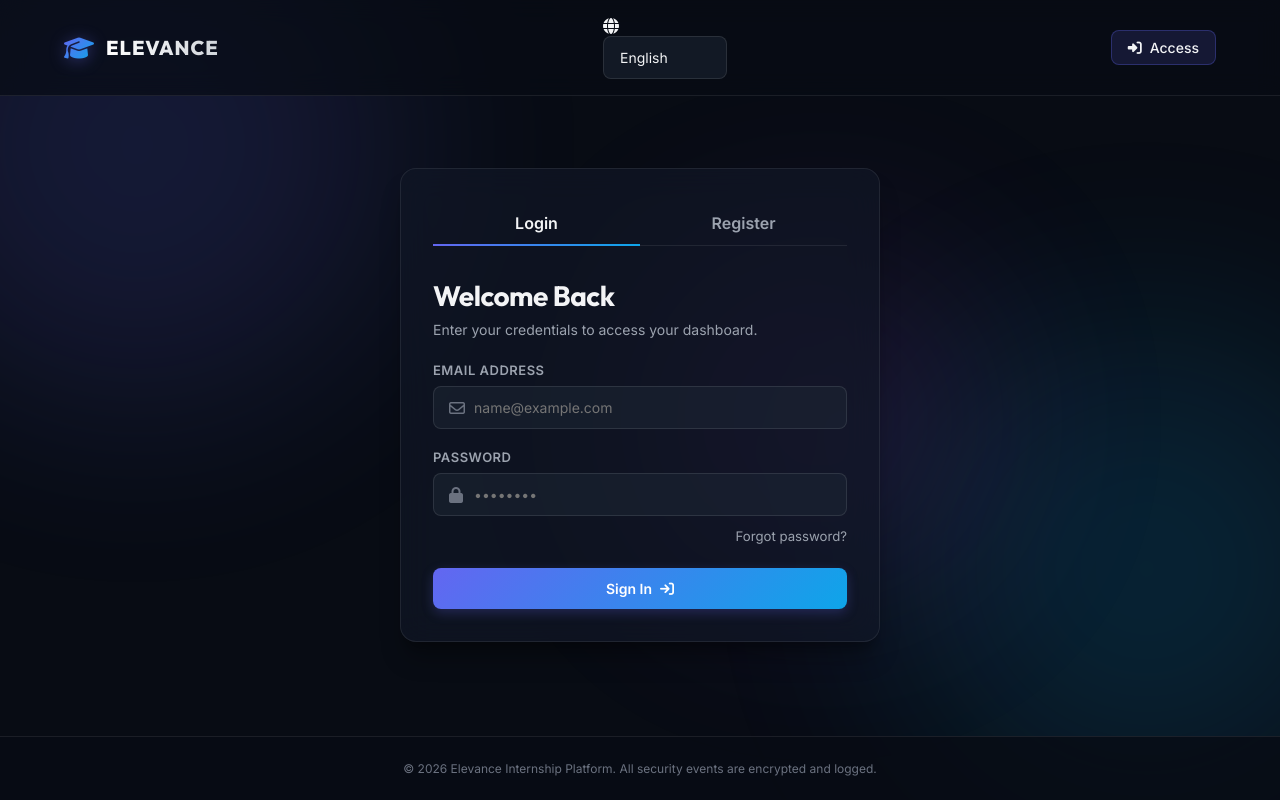
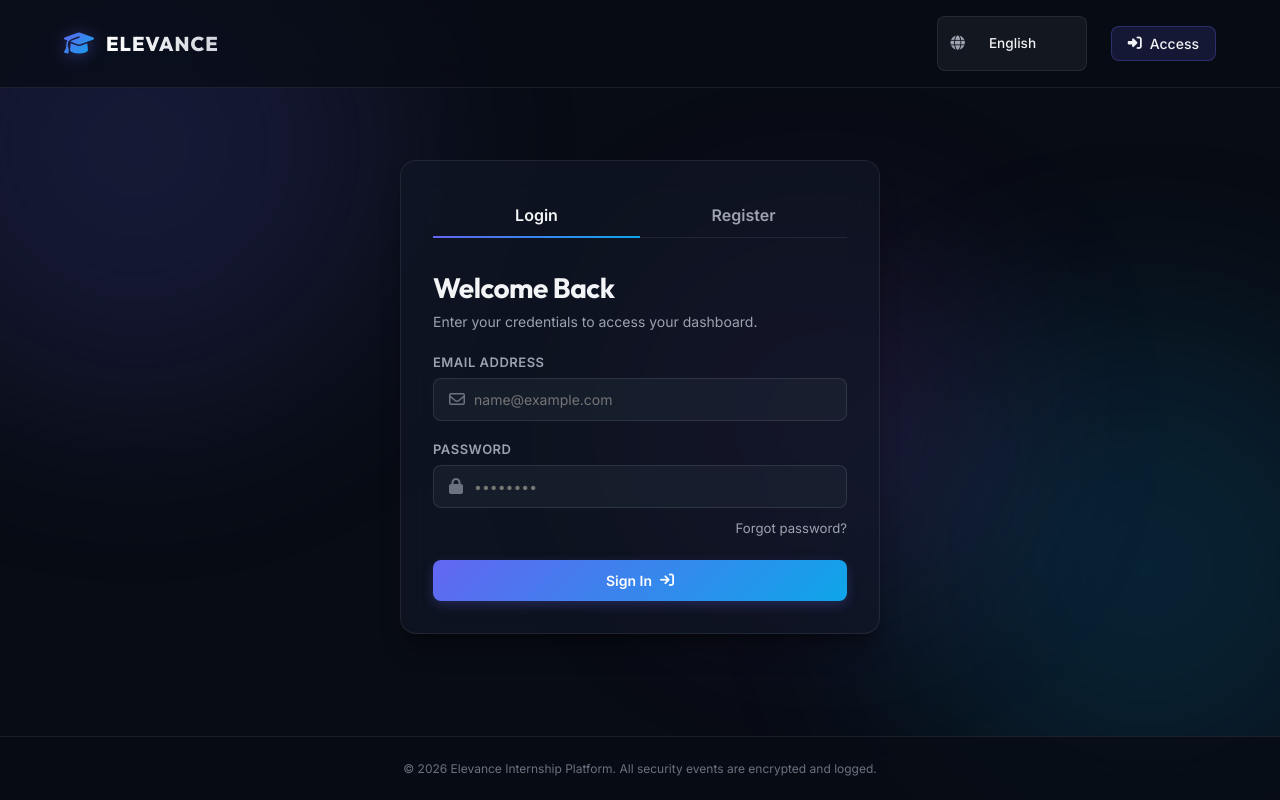
Before and after one commit to saisaran2116/elevance, a website: page public/index.html in a window 1280 px wide. Drawn offline with Linux system fonts and the light colour scheme; no server answers; a script that the page names is missing.

Commit message:
feat(i18n): add styles for language selector dropdown

```diff
--- a/public/style.css
+++ b/public/style.css
@@ -197,6 +197,45 @@ body {
   background: rgba(239, 68, 68, 0.1);
   color: #ef4444;
   border-color: rgba(239, 68, 68, 0.4);
+}
+
+/* Language Selector styles */
+.language-selector-container {
+  display: flex;
+  align-items: center;
+  gap: 0.5rem;
+  background: rgba(255, 255, 255, 0.05);
+  border: 1px solid var(--panel-border);
+  padding: 0.4rem 0.8rem;
+  border-radius: 8px;
+  margin-left: auto;
+  margin-right: 1.5rem;
+  transition: var(--transition-smooth);
+}
+
+.language-selector-container:hover {
+  background: rgba(255, 255, 255, 0.08);
+  border-color: rgba(99, 102, 241, 0.3);
+}
+
+.language-icon {
+  font-size: 0.9rem;
+  color: var(--text-secondary);
+}
+
+.language-select-dropdown {
+  background: transparent;
+  border: none;
+  color: var(--text-primary);
+  font-size: 0.85rem;
+  font-weight: 500;
+  cursor: pointer;
+  outline: none;
+}
+
+.language-select-dropdown option {
+  background: var(--bg-color);
+  color: var(--text-primary);
 }
 
 /* Glassmorphism Panel Container */
```
